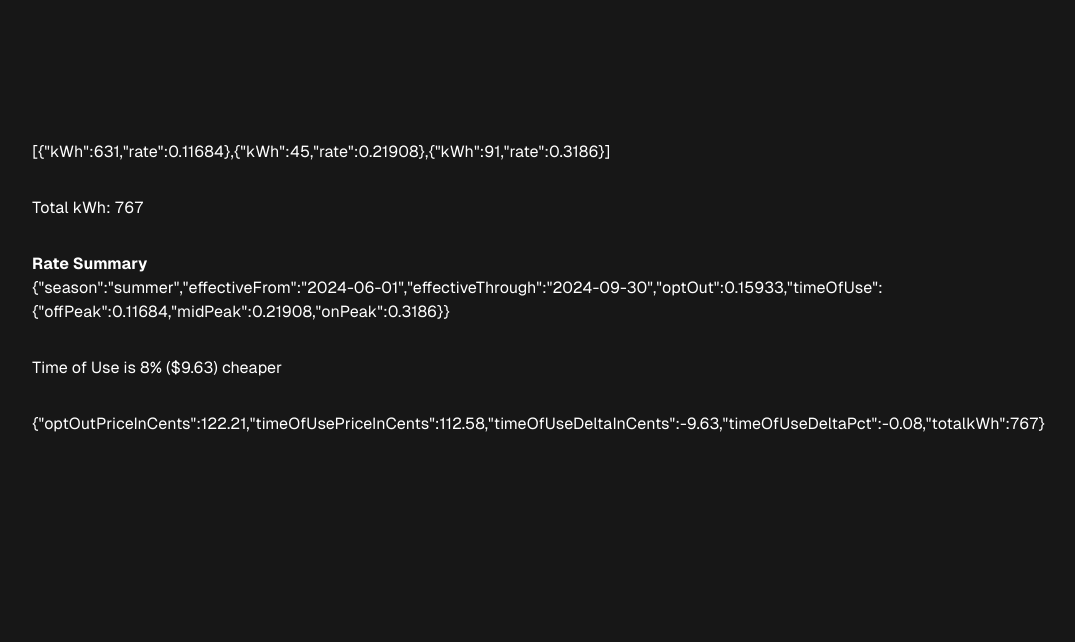
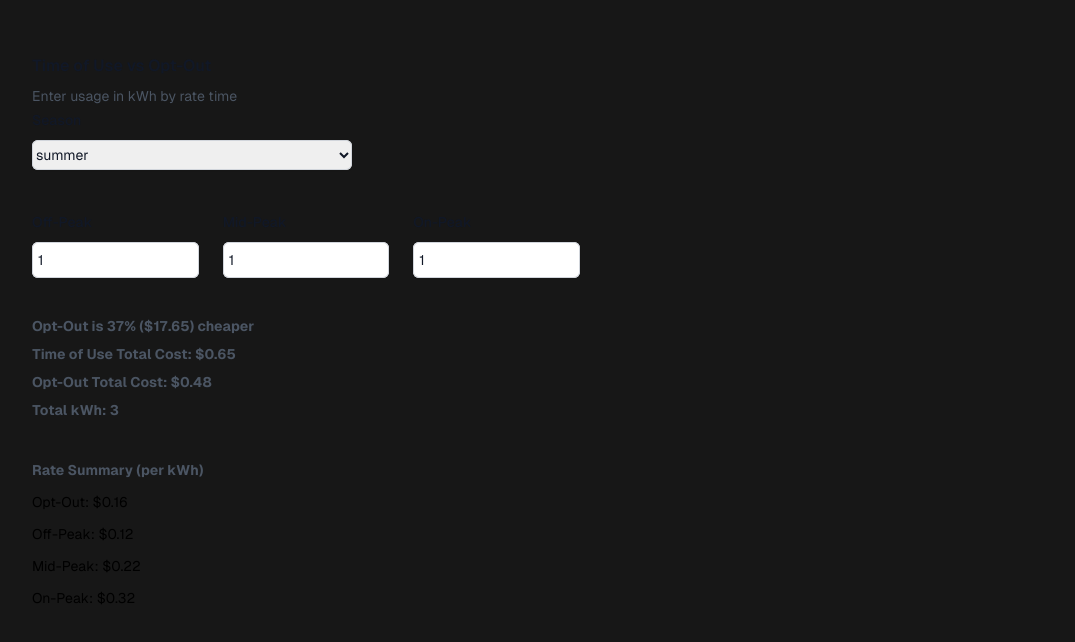
Before and after one commit to akosborn/time-of-use-calculator, a Next.js app: page / in a window 1280 px wide. Shown: the part 112-754 px from the top of the page, without its empty margins (48-1123 px from the left). Built offline with nearby package versions, Linux system fonts and the light colour scheme.

Commit message:
Polish up the UI

```diff
--- a/src/app/page.tsx
+++ b/src/app/page.tsx
@@ -1,26 +1,39 @@
+'use client';
+
 import {evalTimeOfUse} from '@/utils/eval-time-of-use';
 import {RATES_2024} from '@/data/time-of-use';
+import {useState} from 'react';
 
 type RateTime = 'offPeak' | 'midPeak' | 'onPeak';
 
+const SEASONS = ['summer', 'winter'] as const;
+type Season = typeof SEASONS[number];
+
 export default function Home() {
-  const season: 'summer' | 'winter' = 'summer';
+  const [season, setSeason] = useState<Season>(SEASONS[0]);
+
+  const [usageByTimeInkWh, setUsageByTimeInkWh] = useState<Record<RateTime, number>>({
+    offPeak: 1,
+    midPeak: 1,
+    onPeak: 1,
+  });
+
   const rateSummary = RATES_2024.find((summary) => summary.season === season);
 
   if (!rateSummary) {
     return;
   }
 
-  const usageInkWh: Record<RateTime, number> = {
-    offPeak: 631,
-    midPeak: 45,
-    onPeak: 91,
-  };
+  // const usageInkWh: Record<RateTime, number> = {
+  //   offPeak: 631,
+  //   midPeak: 45,
+  //   onPeak: 91,
+  // };
 
-  const usageByTimeOfUseRate = Object.keys(usageInkWh).reduce<{ kWh: number; rate: number }[]>((acc, timeKey) => {
-    const kWh = usageInkWh[timeKey as unknown as RateTime] as number;
-    const rate = rateSummary.timeOfUse[timeKey as unknown as RateTime];
-    acc.push({ kWh, rate });
+  const usageByTimeOfUseRate = Object.keys(usageByTimeInkWh).reduce<{ kWh: number; rateInCents: number }[]>((acc, timeKey) => {
+    const kWh = usageByTimeInkWh[timeKey as unknown as RateTime] as number;
+    const rateInCents = rateSummary.timeOfUse[timeKey as unknown as RateTime];
+    acc.push({ kWh, rateInCents });
     return acc;
   }, []);
 
@@ -30,25 +43,141 @@ export default function Home() {
   return (
     <div className="grid grid-rows-[20px_1fr_20px] items-center justify-items-center min-h-screen p-8 pb-20 gap-16 sm:p-20 font-[family-name:var(--font-geist-sans)]">
       <main className="flex flex-col gap-8 row-start-2 items-center sm:items-start">
-        <div>
-          {JSON.stringify(usageByTimeOfUseRate)}
-        </div>
-        <div>
-          Total kWh: {timeOfUseResults.totalkWh}
-        </div>
-        <div>
-          <b>Rate Summary</b>
-          <div>{JSON.stringify(rateSummary)}</div>
-        </div>
-        <div>
-          {isTimeOfUseCheaper &&
-              <>Time of Use is {Math.abs(timeOfUseResults.timeOfUseDeltaPct) * 100}% (${Math.abs(timeOfUseResults.timeOfUseDeltaInCents).toFixed(2)}) cheaper</>
-          }
-        </div>
-        <div>
-          {JSON.stringify(timeOfUseResults)}
+        <div className="border-b border-gray-900/10 pb-12">
+          <h2 className="text-base font-semibold leading-7 text-gray-900">Time of Use vs Opt-Out</h2>
+          <p className="mt-1 text-sm leading-6 text-gray-600">Enter usage in kWh by rate time</p>
+
+          <div className="sm:col-span-3">
+            <label htmlFor="country" className="block text-sm font-medium leading-6 text-gray-900">
+              Season
+            </label>
+            <div className="mt-2">
+              <select
+                id="season"
+                name="season"
+                className="block w-full rounded-md border-0 py-1.5 text-gray-900 shadow-sm ring-1 ring-inset ring-gray-300 focus:ring-2 focus:ring-inset focus:ring-indigo-600 sm:max-w-xs sm:text-sm sm:leading-6"
+                onChange={(event) => setSeason(event.currentTarget.value as Season)}
+              >
+                {SEASONS.map((season) => {
+                  return (
+                    <option value={season} key={season}>
+                      {season}
+                    </option>
+                  );
+                })}
+              </select>
+            </div>
+          </div>
+
+          <div className="mt-10 grid grid-cols-1 gap-x-6 gap-y-8 sm:grid-cols-6">
+            <div className="sm:col-span-1">
+              <label htmlFor="off-peak" className="block text-sm font-medium leading-6 text-gray-900">
+                Off-Peak
+              </label>
+              <div className="mt-2">
+                <input
+                  id="off-peak"
+                  name="off-peak"
+                  type="number"
+                  className="block w-full rounded-md border-0 p-1.5 text-gray-900 shadow-sm ring-1 ring-inset ring-gray-300 placeholder:text-gray-400 focus:ring-2 focus:ring-inset focus:ring-indigo-600 sm:text-sm sm:leading-6"
+                  value={usageByTimeInkWh.offPeak}
+                  onChange={(event) => setUsageByTimeInkWh((prev) => ({
+                    ...prev,
+                    offPeak: event.target.valueAsNumber || 0
+                  }))}
+                />
+              </div>
+            </div>
+
+            <div className="sm:col-span-1">
+              <label htmlFor="mid-peak" className="block text-sm font-medium leading-6 text-gray-900">
+                Mid-Peak
+              </label>
+              <div className="mt-2">
+                <input
+                  id="mid-peak"
+                  name="mid-peak"
+                  type="number"
+                  className="block w-full rounded-md border-0 p-1.5 text-gray-900 shadow-sm ring-1 ring-inset ring-gray-300 placeholder:text-gray-400 focus:ring-2 focus:ring-inset focus:ring-indigo-600 sm:text-sm sm:leading-6"
+                  value={usageByTimeInkWh.midPeak}
+                  onChange={(event) => setUsageByTimeInkWh((prev) => ({
+                    ...prev,
+                    midPeak: event.target.valueAsNumber || 0
+                  }))}
+                />
+              </div>
+            </div>
+
+            <div className="sm:col-span-1">
+              <label htmlFor="on-peak" className="block text-sm font-medium leading-6 text-gray-900">
+                On-Peak
+              </label>
+              <div className="mt-2">
+                <input
+                  id="on-peak"
+                  name="on-peak"
+                  type="number"
+                  className="block w-full rounded-md border-0 p-1.5 text-gray-900 shadow-sm ring-1 ring-inset ring-gray-300 placeholder:text-gray-400 focus:ring-2 focus:ring-inset focus:ring-indigo-600 sm:text-sm sm:leading-6"
+                  value={usageByTimeInkWh.onPeak}
+                  onChange={(event) => setUsageByTimeInkWh((prev) => ({
+                    ...prev,
+                    onPeak: event.target.valueAsNumber || 0
+                  }))}
+                />
+              </div>
+            </div>
+
+            <div className="sm:col-span-full">
+              <p className="mt-1 text-sm leading-6 text-gray-600 font-bold">
+                {isTimeOfUseCheaper ?
+                  <>
+                    Time of Use is {Math.round(Math.abs(timeOfUseResults.timeOfUseDeltaPct) * 100)}%
+                    (${centsToDollars(Math.abs(timeOfUseResults.timeOfUseDeltaInCents))}) cheaper
+                  </>
+                  :
+                  <>
+                    Opt-Out is {Math.round(Math.abs(timeOfUseResults.timeOfUseDeltaPct) * 100)}%
+                    (${Math.abs(timeOfUseResults.timeOfUseDeltaInCents).toFixed(2)}) cheaper
+                  </>
+                }
+              </p>
+              <p className="mt-1 text-sm leading-6 text-gray-600 font-bold">
+                Time of Use Total Cost: ${centsToDollars(timeOfUseResults.timeOfUsePriceInCents)}
+              </p>
+              <p className="mt-1 text-sm leading-6 text-gray-600 font-bold">
+                Opt-Out Total Cost: ${centsToDollars(timeOfUseResults.optOutPriceInCents)}
+              </p>
+              <p className="mt-1 text-sm leading-6 text-gray-600 font-bold">
+                Total kWh: {timeOfUseResults.totalkWh}
+              </p>
+            </div>
+
+            <div className="sm:col-span-full">
+              <p className="mt-1 text-sm leading-6 text-gray-600 font-bold">
+                Rate Summary (per kWh)
+              </p>
+              <div>
+                <div className="mt-2 text-sm leading-6 text-black">
+                  Opt-Out: ${centsToDollars(rateSummary.optOut)}
+                </div>
+                <div className="mt-2 text-sm leading-6 text-black">
+                  Off-Peak: ${centsToDollars(rateSummary.timeOfUse.offPeak)}
+                </div>
+                <div className="mt-2 text-sm leading-6 text-black">
+                  Mid-Peak: ${centsToDollars(rateSummary.timeOfUse.midPeak)}
+                </div>
+                <div className="mt-2 text-sm leading-6 text-black">
+                  On-Peak: ${centsToDollars(rateSummary.timeOfUse.onPeak)}
+                </div>
+              </div>
+            </div>
+          </div>
         </div>
       </main>
     </div>
   );
 }
+
+const centsToDollars = (cents: number): string => {
+  return (cents / 100).toFixed(2);
+};
--- a/src/data/time-of-use.ts
+++ b/src/data/time-of-use.ts
@@ -3,33 +3,33 @@ export const RATES_2024 = [
     season: 'winter',
     effectiveFrom: '2024-01-01',
     effectiveThrough: '2024-05-31',
-    optOut: 0.13643,
+    optOut: 13.643,
     timeOfUse: {
-      offPeak: 0.11955,
-      midPeak: 0.16053,
-      onPeak: 0.20152,
+      offPeak: 11.955,
+      midPeak: 16.053,
+      onPeak: 20.152,
     },
   },
   {
     season: 'summer',
     effectiveFrom: '2024-06-01',
     effectiveThrough: '2024-09-30',
-    optOut: 0.15933,
+    optOut: 15.933,
     timeOfUse: {
-      offPeak: 0.11684,
-      midPeak: 0.21908,
-      onPeak: 0.31860,
+      offPeak: 11.684,
+      midPeak: 21.908,
+      onPeak: 31.860,
     },
   },
   {
     season: 'winter',
     effectiveFrom: '2024-10-01',
     effectiveThrough: '2024-12-31',
-    optOut: 0.13643,
+    optOut: 13.643,
     timeOfUse: {
-      offPeak: 0.11955,
-      midPeak: 0.16053,
-      onPeak: 0.20152,
+      offPeak: 11.955,
+      midPeak: 16.053,
+      onPeak: 20.152,
     },
   },
 ];
--- a/src/utils/eval-time-of-use.ts
+++ b/src/utils/eval-time-of-use.ts
@@ -1,15 +1,15 @@
-export const evalTimeOfUse = (timeBasedUsage: { kWh: number; rate: number }[], optOutRate: number) => {
-  const totalkWh = Math.round(timeBasedUsage.reduce<number>((acc, currentValue) => {
+export const evalTimeOfUse = (timeBasedUsage: { kWh: number; rateInCents: number }[], optOutRateInCents: number) => {
+  const totalkWh = timeBasedUsage.reduce<number>((acc, currentValue) => {
     return acc + currentValue.kWh;
-  }, 0));
-  const optOutPriceInCents = toDecimalPlaces(optOutRate * totalkWh, 2);
+  }, 0);
+  const optOutPriceInCents = optOutRateInCents * totalkWh;
 
-  const timeOfUsePriceInCents = toDecimalPlaces(timeBasedUsage.reduce<number>((acc, currentValue) => {
-    return acc + currentValue.kWh * currentValue.rate;
-  }, 0), 2);
+  const timeOfUsePriceInCents = timeBasedUsage.reduce<number>((acc, currentValue) => {
+    return acc + currentValue.kWh * currentValue.rateInCents;
+  }, 0);
 
-  const timeOfUseDeltaInCents = toDecimalPlaces(timeOfUsePriceInCents - optOutPriceInCents, 2);
-  const timeOfUseDeltaPct = toDecimalPlaces(timeOfUseDeltaInCents / optOutPriceInCents, 2);
+  const timeOfUseDeltaInCents = timeOfUsePriceInCents - optOutPriceInCents;
+  const timeOfUseDeltaPct = timeOfUseDeltaInCents / optOutPriceInCents;
 
   return {
     optOutPriceInCents,
@@ -20,6 +20,6 @@ export const evalTimeOfUse = (timeBasedUsage: { kWh: number; rate: number }[], o
   };
 };
 
-const toDecimalPlaces = (val: number, places: number) => {
-  return Number.parseFloat(val.toFixed(places));
-};
+// const toDecimalPlaces = (val: number, places: number) => {
+//   return Number.parseFloat(val.toFixed(places));
+// };
```
